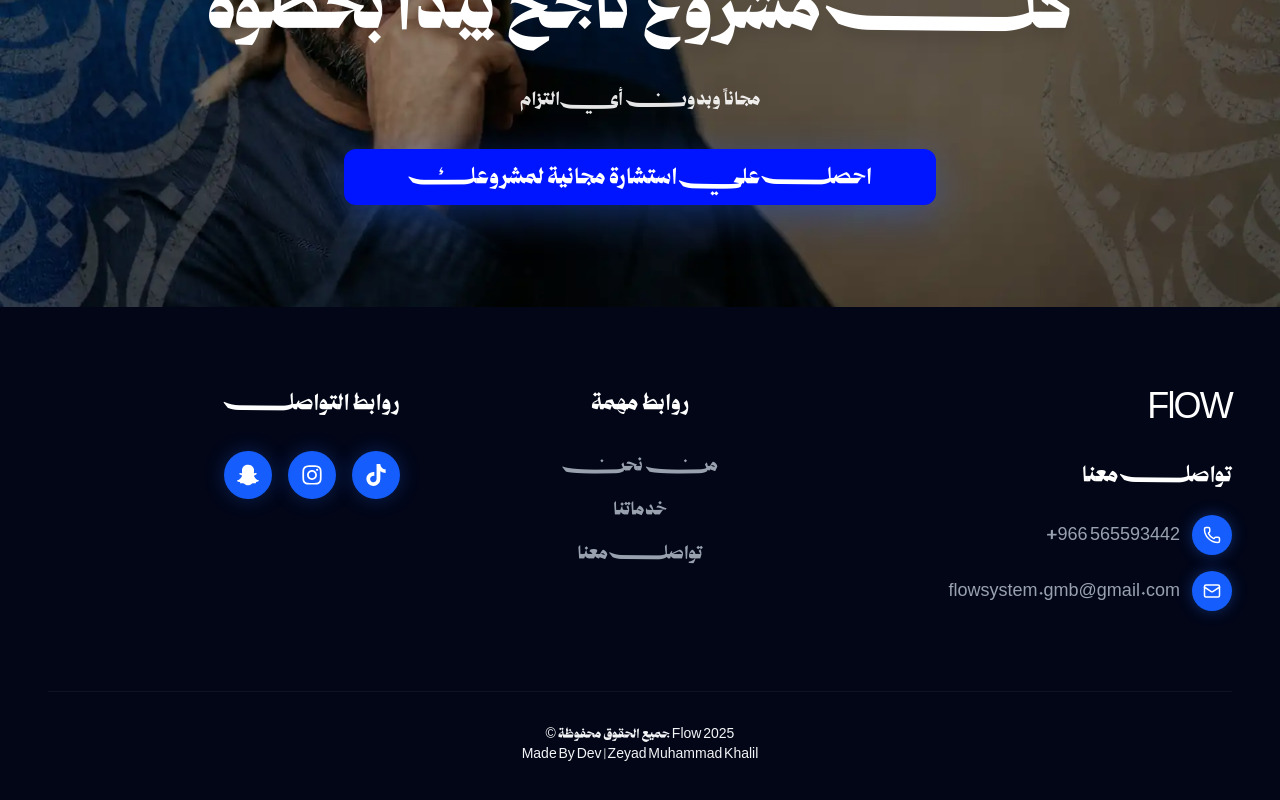
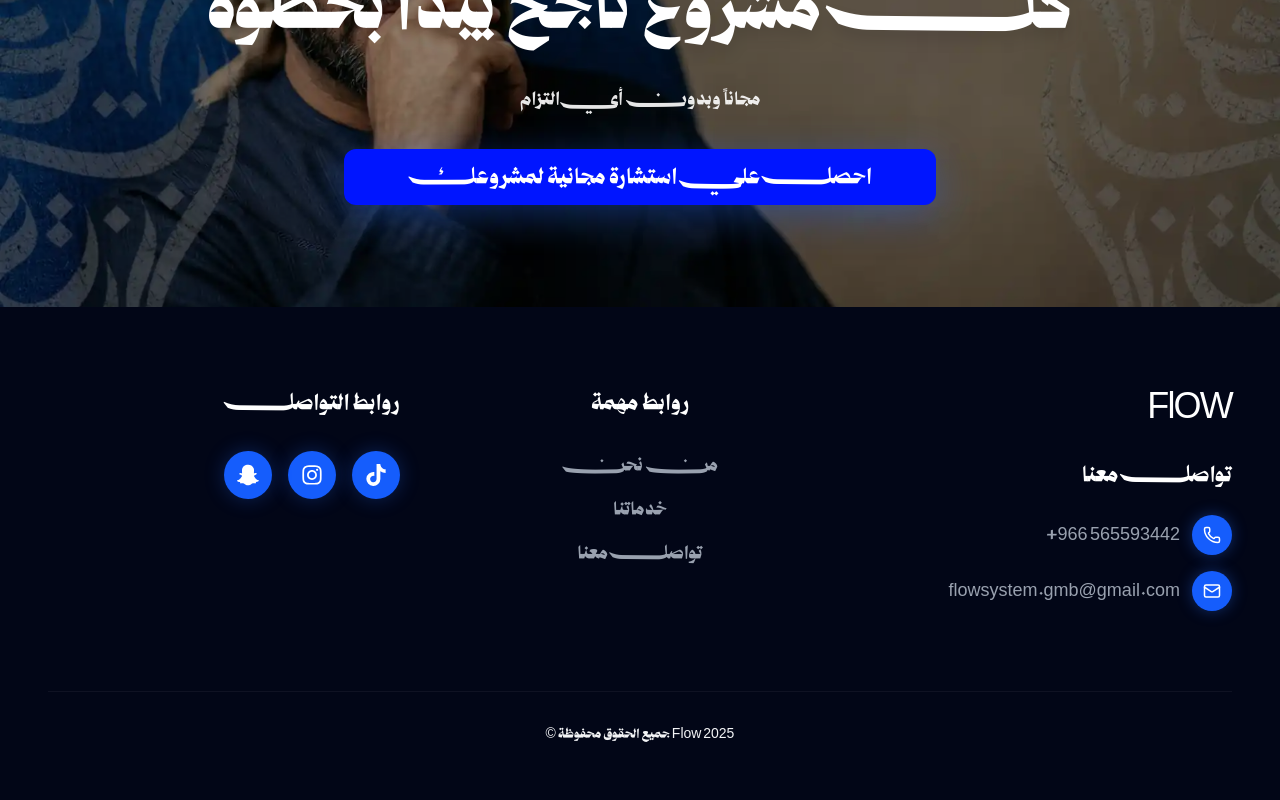
Before and after one commit to zeyadkhalil0/Flow, a React (Vite) app: page / in a window 1280 px wide. Shown: the part 3476-4276 px from the top of the page. Built offline with nearby package versions, Linux system fonts and the light colour scheme.

Commit message:
My Name in Footer

```diff
--- a/src/Components/Footer.jsx
+++ b/src/Components/Footer.jsx
@@ -64,10 +64,9 @@ export default function Footer() {
             2025 Flow جميع الحقوق محفوظة ©
           </p>
 
-          <p className="text-gray-100 text-sm">
+          <p className="text-gray-100 text-sm opacity-0">
                         Made By Dev | <a href="https://codezeesocialist.vercel.app/" target='blank'>Zeyad Muhammad Khalil</a>
           </p>
-
         </div>
       </div>
     </footer>
```
